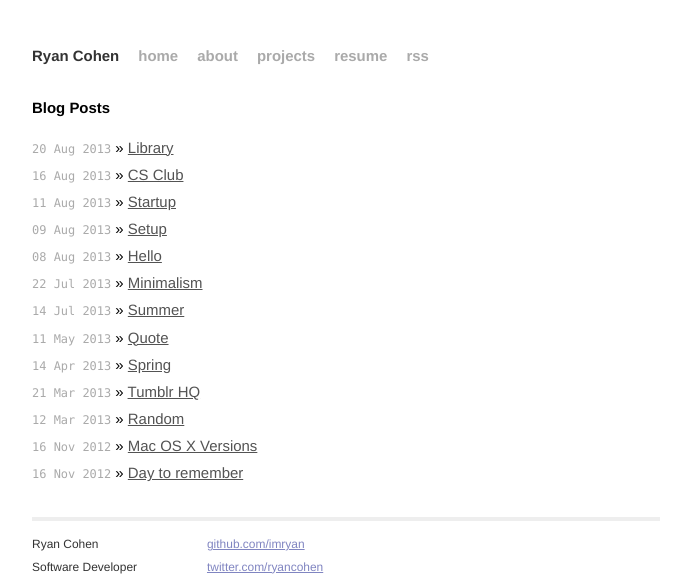
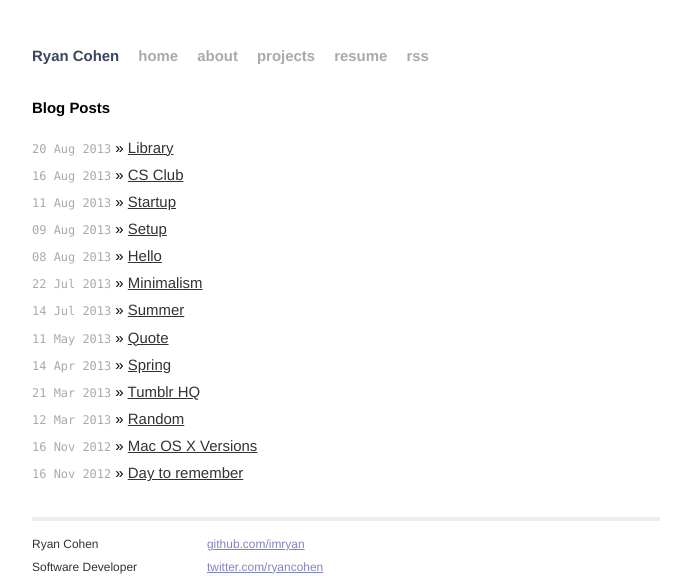
Before and after one commit to imryan/imryan.github.io, a Jekyll site: the page built from index.html, in a window 1280 px wide. Shown: the top 576 px of the page, without its empty margins (294-985 px from the left). Built offline with Jekyll 4.4.1, drawn with Linux system fonts in a browser that asks for light colours; Markdown is read by kramdown in place of the engine named in the settings.

Commit message:
More color fixes

```diff
--- a/css/main.css
+++ b/css/main.css
@@ -13,8 +13,8 @@
 html, body { height: 100%; }
 
 body {
-  background-color: #FFF;
-  font: 13.34px Helvetica, Arial, sans-serif;
+  background-color: white;
+  font: 12pt "Helvetica Neue", helvetica, arial, sans-serif;
   font-size: small;
   text-align: center;
 }
@@ -25,9 +25,9 @@ h1, h2, h3, h4, h5, h6 {
 h1 { margin-bottom: 1em; }
 p { margin: 1em 0; }
 
-a         { color: #535353; }
-a:hover   { color: #636363; }
-a:visited { color: #535353; }
+a         { color: #333;    }
+a:hover   { color: #38475E; }
+a:visited { color: #2F3B4E; }
 
 /*****************************************************************************/
 /*
@@ -74,11 +74,11 @@ ul.posts span {
 }
 
 .site .header h1.title a {
-  color: #333;
+  color: #38475E;
 }
 
 .site .header h1.title a:hover {
-  color: #38475E;
+  color: #333;
 }
 
 .site .header a.extra {
```
